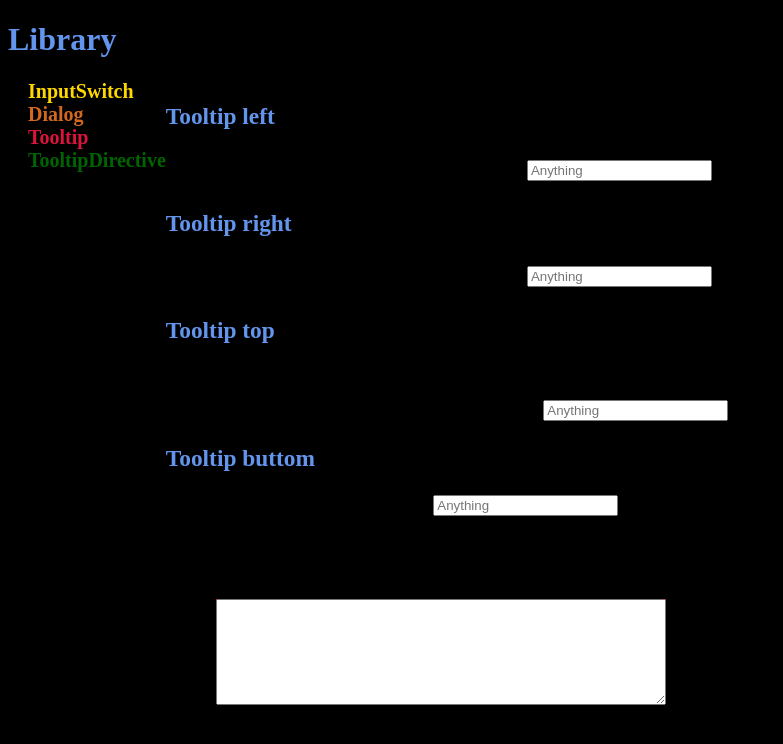
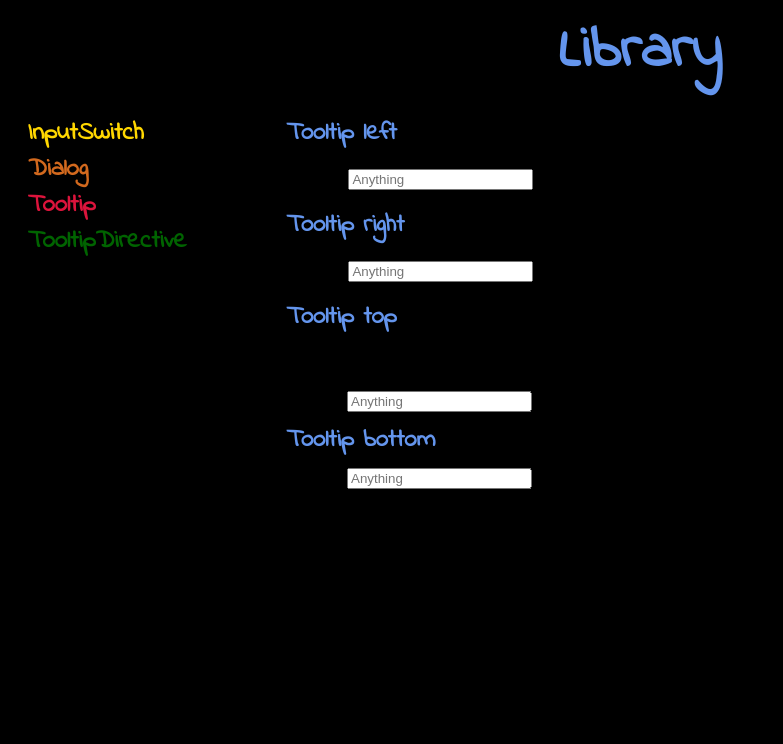
Before and after one commit to vladalazareva/AngularWork, an Angular app: page /Tooltip in a window 1280 px wide. Shown: the top 744 px of the page, without its empty margins (0-783 px from the left). Built offline with nearby package versions, Linux system fonts and the light colour scheme.

Commit message:
change position in tooltip

```diff
--- a/src/app/app.component.html
+++ b/src/app/app.component.html
@@ -1,11 +1,14 @@
-<link href="https://fonts.googleapis.com/css?family=Indie+Flower&display=swap" rel="stylesheet">
-<h1>Library</h1>
 <div class="main">
-  <nav>
-    <div class="main__inputSwitch" routerLink="/InputSwitch" routerLinkActive="active" style="color: gold">InputSwitch</div>
-    <div class="main__dialog" routerLink="/Dialog" routerLinkActive="active" style="color: chocolate ">Dialog</div>
-    <div class="main__tooltip" routerLink="/Tooltip" routerLinkActive="active" style="color: crimson" >Tooltip</div>
-    <div class="main__tooltipDirective" routerLink="/TooltipDirective" routerLinkActive="active"style="color: darkgreen" >TooltipDirective</div>
-  </nav>
-  <router-outlet></router-outlet>
+  <link href="https://fonts.googleapis.com/css?family=Indie+Flower&display=swap" rel="stylesheet">
+  <div class="main__title">Library</div>
+  <div class="main__example">
+    <nav>
+      <div class="main__inputSwitch" routerLink="/InputSwitch" routerLinkActive="active">InputSwitch</div>
+      <div class="main__dialog" routerLink="/Dialog" routerLinkActive="active">Dialog</div>
+      <div class="main__tooltip" routerLink="/Tooltip" routerLinkActive="active">Tooltip</div>
+      <div class="main__tooltipDirective" routerLink="/TooltipDirective" routerLinkActive="active">TooltipDirective
+      </div>
+    </nav>
+    <router-outlet></router-outlet>
+  </div>
 </div>
--- a/src/app/app.component.scss
+++ b/src/app/app.component.scss
@@ -1,7 +1,15 @@
-h1{
+.main {
+
+  &__title{
     color: cornflowerblue;
+    text-align: center;
+    font-size: 60px;
+    font-family: 'Indie Flower', cursive;
+    font-weight: bold;
+    margin-bottom: 20px;
   }
-.main {
+
+  &__example {
     color: cornflowerblue;
     display: flex;
     flex-direction: row;
@@ -9,4 +17,32 @@ h1{
     font-size: 20px;
     text-decoration: none;
     margin-left: 20px;
+    font-family: 'Indie Flower', cursive;
+    font-size: 25px;
   }
+
+  &__inputSwitch{
+    color: gold;
+    margin-right: 50px;
+    padding-right: 50px;
+
+  }
+
+  &__dialog{
+    color: chocolate;
+    margin-right: 50px;
+    padding-right: 50px;
+  }
+
+  &__tooltip{
+    color: crimson;
+    margin-right: 50px;
+    padding-right: 50px;
+  }
+
+  &__tooltipDirective{
+    color: darkgreen;
+    margin-right: 50px;
+    padding-right: 50px;
+  }
+}
--- a/src/app/components/dialog/dialog.component.scss
+++ b/src/app/components/dialog/dialog.component.scss
@@ -5,7 +5,6 @@
   position: absolute;
   top: 0;
   left: 0;
-
 
   &__container {
     text-align: center;
@@ -24,12 +23,6 @@
       width: 100%;
       height: 100%;
       margin: 0;
-      top: 0;
-      left: 0;
-      bottom: 0;
-      right: 0;
-      padding: 10px;
-
     }
   }
 
@@ -46,6 +39,7 @@
     font-size: 15px;
     background: darkblue;
     color: darkorange;
+    border-radius: 50px;
   }
 
   &__close {
@@ -57,5 +51,6 @@
     margin-left: 80%;
     width: 20%;
     color: darkorange;
+    border-radius: 10px;
   }
 }
--- a/src/app/components/logspace/logspace.component.html
+++ b/src/app/components/logspace/logspace.component.html
@@ -1,3 +1,3 @@
 <div class="logspace">
-  <textarea style="width: 100%; height:100%;" [innerHtml]="info"></textarea>
+  <textarea class="logspace__text" [innerHtml]="info"></textarea>
 </div>
--- a/src/app/components/logspace/logspace.component.scss
+++ b/src/app/components/logspace/logspace.component.scss
@@ -1,12 +1,12 @@
-.logspace{
+.logspace {
   margin: 50px;
   position: relative;
   display: flex;
   width: 450px;
   height: 100px;
-  background: red;
 
-  &__p{
-  font-size: 30%;
+  &__text {
+    width: 100%;
+    height: 100%;
   }
 }
--- a/src/app/components/tooltip/tooltip.component.html
+++ b/src/app/components/tooltip/tooltip.component.html
@@ -1,5 +1,5 @@
 <div class="tooltip" [class.tooltipt_left]="left" [class.tooltipt_right]="right"
-     [class.tooltip_top]="top" [class.tooltip_buttom]="buttom">
+     [class.tooltip_top]="top" [class.tooltip_bottom]="bottom">
   <span class="tooltip__text" >Help</span>
   <input class="tooltip__input" placeholder="Anything">
 </div>
--- a/src/app/components/tooltip/tooltip.component.scss
+++ b/src/app/components/tooltip/tooltip.component.scss
@@ -1,32 +1,34 @@
 .tooltip {
   position: relative;
   display: flex;
-  width: 100px;
-  margin-left: 300px;
-  padding-left: 10px;
 
   &_left {
+    display: flex;
     flex-direction: row;
   }
   &_right {
+    display: flex;
     flex-direction: row-reverse;
   }
   &_top {
     flex-direction: column;
+    transform: translateX(12%);
+    padding-bottom: 10px;
   }
-  &_buttom {
+  &_bottom {
+    margin-top: 10px;
     flex-direction: column-reverse;
+    transform: translateX(12%);
   }
 
   &__text {
     background-color: cornflowerblue;
     color: white;
-    text-align: center;
-    border-radius: 4px;
+    border-radius: 10px;
     opacity: 0;
     transition: 0.5s;
+    margin: 5px;
   }
-
 }
 
 .tooltip:hover .tooltip__text {
--- a/src/app/components/tooltip/tooltip.component.ts
+++ b/src/app/components/tooltip/tooltip.component.ts
@@ -9,6 +9,6 @@ export class TooltipComponent {
   @Input() left: boolean;
   @Input() right: boolean;
   @Input() top: boolean;
-  @Input() buttom: boolean;
+  @Input() bottom: boolean;
 
 }
--- a/src/app/showcases/tooltip-showcase/tooltip-showcase.component.html
+++ b/src/app/showcases/tooltip-showcase/tooltip-showcase.component.html
@@ -1,9 +1,14 @@
-<h3>Tooltip left</h3>
-<app-tooltip [left]="true" [right]="false" [top]="false" [buttom]="false"></app-tooltip>
-<h3>Tooltip right</h3>
-<app-tooltip [left]="false" [right]="true" [top]="false" [buttom]="false"></app-tooltip>
-<h3>Tooltip top</h3>
-<app-tooltip [left]="false" [right]="false" [top]="true" [buttom]="false"></app-tooltip>
-<h3>Tooltip buttom</h3>
-<app-tooltip [left]="false" [right]="false" [top]="false" [buttom]="true"></app-tooltip>
-<app-logspace [info]=""></app-logspace>
+<div class="main">
+  <div class="main__left">Tooltip left
+    <app-tooltip [left]="true" [right]="false" [top]="false" [bottom]="false"></app-tooltip>
+  </div>
+  <div class="main__right">Tooltip right
+    <app-tooltip [left]="false" [right]="true" [top]="false" [bottom]="false"></app-tooltip>
+  </div>
+  <div class="main__top">Tooltip top
+    <app-tooltip [left]="false" [right]="false" [top]="true" [bottom]="false"></app-tooltip>
+  </div>
+  <div class="main__bottom">Tooltip bottom
+    <app-tooltip [left]="false" [right]="false" [top]="false" [bottom]="true"></app-tooltip>
+  </div>
+</div>
--- a/src/app/showcases/tooltip-showcase/tooltip-showcase.component.scss
+++ b/src/app/showcases/tooltip-showcase/tooltip-showcase.component.scss
@@ -0,0 +1,15 @@
+.main{
+
+  &__left{
+
+  }
+  &__right{
+
+  }
+  &__top{
+
+  }
+  &__bottom{
+
+  }
+}
```
Lines whose indentation alone changed are shown as unchanged.
